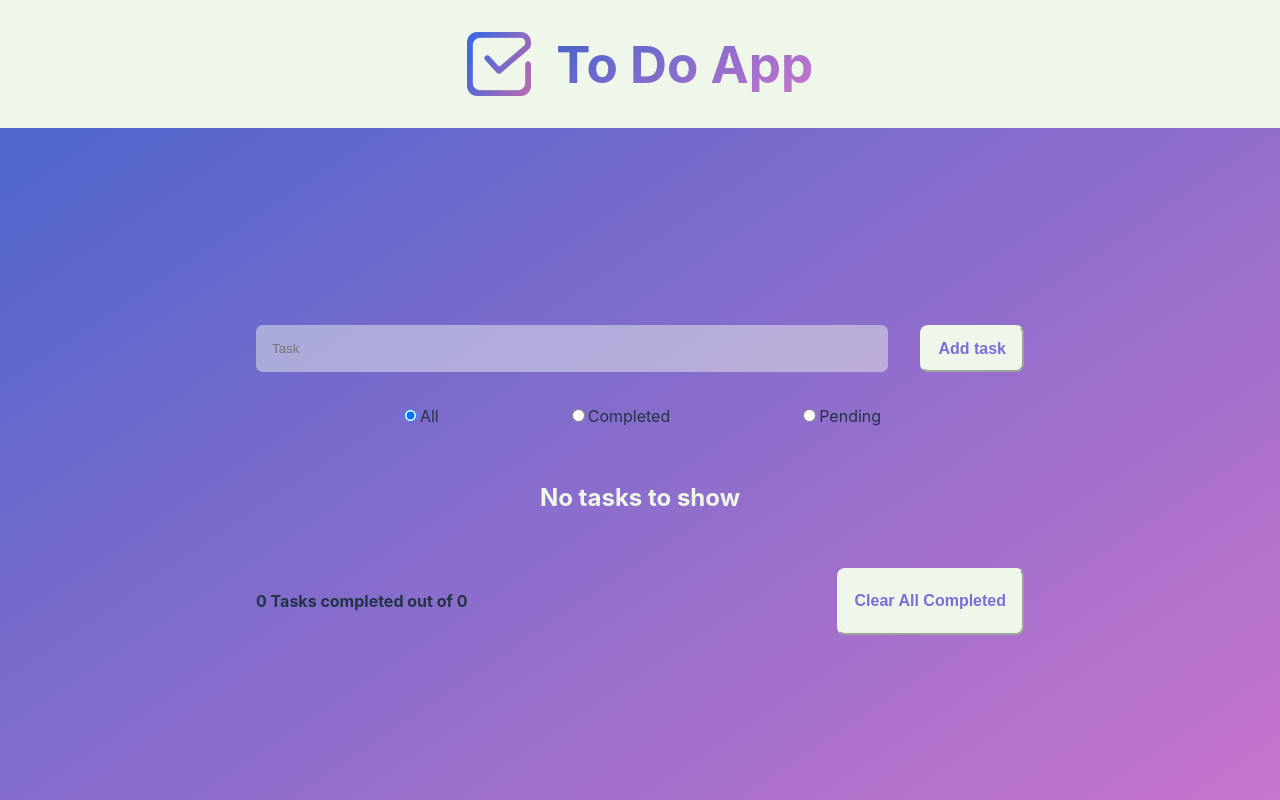
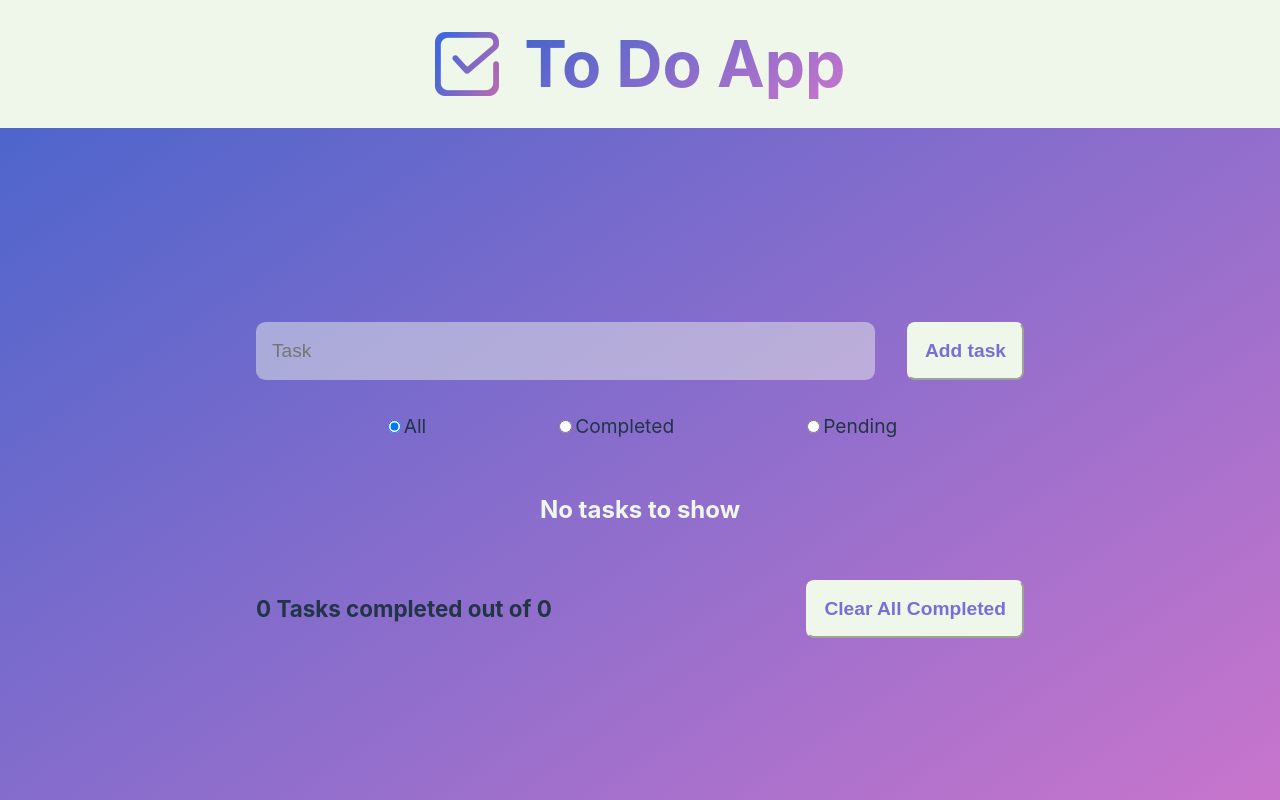
Before and after one commit to AnneSolarte/P.Web---2024, a React (Vite) app in the folder ToDoApp/: page / in a window 1280 px wide. Built offline with nearby package versions, Linux system fonts and the light colour scheme.

Commit message:
feature: responsive styles created

```diff
--- a/ToDoApp/src/App.css
+++ b/ToDoApp/src/App.css
@@ -18,6 +18,7 @@ body{
   display:flex;
   flex-direction: column;
   width: 100%;
+  height: 100%;
   margin: 0 auto;
   align-items: center;
   justify-content: start;
--- a/ToDoApp/src/components/EditPopUp/EditPopUp.css
+++ b/ToDoApp/src/components/EditPopUp/EditPopUp.css
@@ -12,7 +12,7 @@
 
 .pop-up-form{
     display: flex;
-    width: 30%;
+    width: 70%;
     flex-direction: column;
     justify-content: center;
     border-radius: 0.5em;
@@ -20,7 +20,7 @@
     position: absolute;
     padding: 1.5rem;
     top: 40%;
-    left: 35%;
+    left: 10%;
     z-index: 12;
 }
 
@@ -40,19 +40,22 @@
 }
 
 .pop-up-form input[type='submit'] {
-    width: 40%;
+    width: 5.5rem;
     border: 0;
     padding: 0.5rem;
     border-radius: 0.4em;
     background-color: var(--color-violet);
     color: var(--color-white);
     font-weight: 700;
-    padding-left: 1rem;
-    padding-right: 1rem;
+    padding-left: 0.7rem;
+    padding-right: 0.7rem;
+    padding-top: 0.8rem;
+    padding-bottom: 0.8rem;
 }
 
 .pop-up-form input{
-    width: 90%;
+    display: flex;
+    width:  auto;
     background-color: var(--color-checkbox);
     color: var(--color-font);
     margin: 0;
@@ -64,3 +67,25 @@
 .pop-up-form input::placeholder{
     color: var(--color-font-completed)
 }
+
+
+
+@media (min-width: 700px){
+
+    .pop-up-form{
+        width: 40%;
+        position: absolute;
+        padding: 1.5rem;
+        top: 40%;
+        left: 27%;
+        z-index: 12;
+    }
+
+    .pop-up-form input[type='submit'] {
+        width: 7rem;
+        font-weight: 700;
+        padding: 1rem;
+    }
+
+
+}
--- a/ToDoApp/src/components/Filters/Filters.css
+++ b/ToDoApp/src/components/Filters/Filters.css
@@ -8,12 +8,22 @@
 }
 
 .filters-section div{
-    margin-left: 4rem;
-    margin-right: 4rem;
+    font-size: 1rem;
+    margin-left: 1rem;
+    margin-right: 1rem;
 }
 
-.filters-section input:checked {
-    opacity: 1;
-    transform: scale(1, 1);
-    color: aqua;
+.filters-section input:checked  {
+    color: var(--color-violet);
 }
+
+@media (min-width: 700px){
+
+    .filters-section div{
+        margin-left: 4rem;
+        margin-right: 4rem;
+        font-size: 1.2rem;
+    }
+
+
+}
--- a/ToDoApp/src/components/Footer/Footer.css
+++ b/ToDoApp/src/components/Footer/Footer.css
@@ -1,8 +1,24 @@
 .footer{
     display:flex;
-    width: 60%;
-    flex-direction: row;
+    width: 80%;
+    font-size: 1.2rem;
+    flex-direction: column;
     background-color: var(--color-trasnparent);
     padding: 1rem;
-    justify-content: space-between;
+    align-items: center;
 }
+
+@media (min-width: 700px){
+    .footer{
+        width: 60%;
+        flex-direction: row;
+        justify-content: space-between;
+        align-items: normal;
+        font-size: 1.4rem;
+       align-items: center;
+    }
+
+    .footer h4{
+        margin: 0;
+    }
+}
--- a/ToDoApp/src/components/Form/Form.css
+++ b/ToDoApp/src/components/Form/Form.css
@@ -1,26 +1,58 @@
 .form{
     display:flex;
-    width: 60%;
-    flex-direction: row;
+    width: 80%;
+    flex-direction: column;
     margin-top: 10rem;
     background-color: var(--color-trasnparent);
     padding: 1rem;
     justify-content: center;
 }
 
-
-
 .task-input{
-    width: 100%;
+    display: flex;
+    font-size: 1rem;
+    width: auto;
     border: none;
     border-radius: 0.5em;
     padding: 1rem;
+    margin: 0;
+    margin-bottom: 1rem;
     background-color: var(--color-white-opacity);
     outline: 0;
-    margin-right: 2rem;
+
 }
 
 .submit-input{
-    padding-left: 1rem;
-    padding-right: 1rem;
+    display: flex;
+    align-self: self-end;
+    width: 5.5rem;
+    margin: 0;
+    padding: 0.5rem;
+    font-size: 1rem;
+
 }
+
+@media (min-width:  700px){
+    .form{
+        width: 60%;
+        flex-direction: row;
+
+    }
+
+    .task-input{
+        width: 100%;
+        border: none;
+        border-radius: 0.5em;
+        padding: 1rem;
+        margin: 0;
+        margin-right: 2rem;
+        font-size: 1.2rem;
+
+    }
+
+    .submit-input{
+        width: 8rem;
+        padding: 1rem;
+        font-size: 1.2rem;
+    }
+}
--- a/ToDoApp/src/components/Header/Header.css
+++ b/ToDoApp/src/components/Header/Header.css
@@ -18,9 +18,23 @@
     background-clip: text;
     -webkit-background-clip: text;
     color: transparent;
+    font-size: 3rem;
 }
 
 #logo-header-img{
-    width: 5%;
-    margin-right: 2%;
+    width: 3rem;
+    margin-right: 4%;
 }
+
+
+@media (min-width:  700px){
+    .header-section h1{
+        font-size: 4rem;
+    }
+
+    #logo-header-img{
+        width: 4rem;
+        margin-right: 2%;
+    }
+
+}
--- a/ToDoApp/src/components/List/List.css
+++ b/ToDoApp/src/components/List/List.css
@@ -1,6 +1,6 @@
 .list{
     display: flex;
-    width: 60%;
+    width: 80%;
     height: min-content;
     justify-content: center;
     flex-direction: column;
@@ -13,3 +13,24 @@
 .message-empty-tasks{
     display: flex;
 }
+
+@media (min-width: 700px){
+
+    .list{
+        display: flex;
+        width: 60%;
+        height: min-content;
+        justify-content: center;
+        flex-direction: column;
+        align-items: center;
+        background-color: var(--color-trasnparent);
+        color: var(--color-white);
+        padding: 1rem;
+    }
+
+    .message-empty-tasks{
+        display: flex;
+    }
+
+
+}
--- a/ToDoApp/src/components/elements/Button/Button.css
+++ b/ToDoApp/src/components/elements/Button/Button.css
@@ -17,7 +17,7 @@
     margin: 0;
     border-radius: 0.3em;
     padding: 0.3rem;
-    margin-left: 1rem;
+    margin-left: 0.5rem;
     background-color: var(--color-checkbox);
     border: none;
 }
@@ -27,8 +27,8 @@
 }
 
 .clear-completed-button{
-    padding-left: 1rem;
-    padding-right: 1rem;
+    display: flex;
+    padding: 0.7rem;
 }
 
 .close-pop-up-button{
@@ -45,12 +45,34 @@
     transform: scale(1.05);
 }
 
-
-
 .img-btn{
-    width: 80%;
+    width: 60%;
 }
 
 #close-pop-up-img{
-    width: 80%;
+    width: 60%;
 }
+
+
+@media (min-width: 700px){
+
+    .delete-button, .edit-button{
+        margin-left: 1rem;
+    }
+
+    .clear-completed-button{
+        align-items: center;
+        justify-content: center;
+        font-size: 1.2rem;
+        padding: 1rem;
+
+    }
+
+    .img-btn{
+        width: 80%;
+    }
+
+    #close-pop-up-img{
+        width: 80%;
+    }
+}
```
